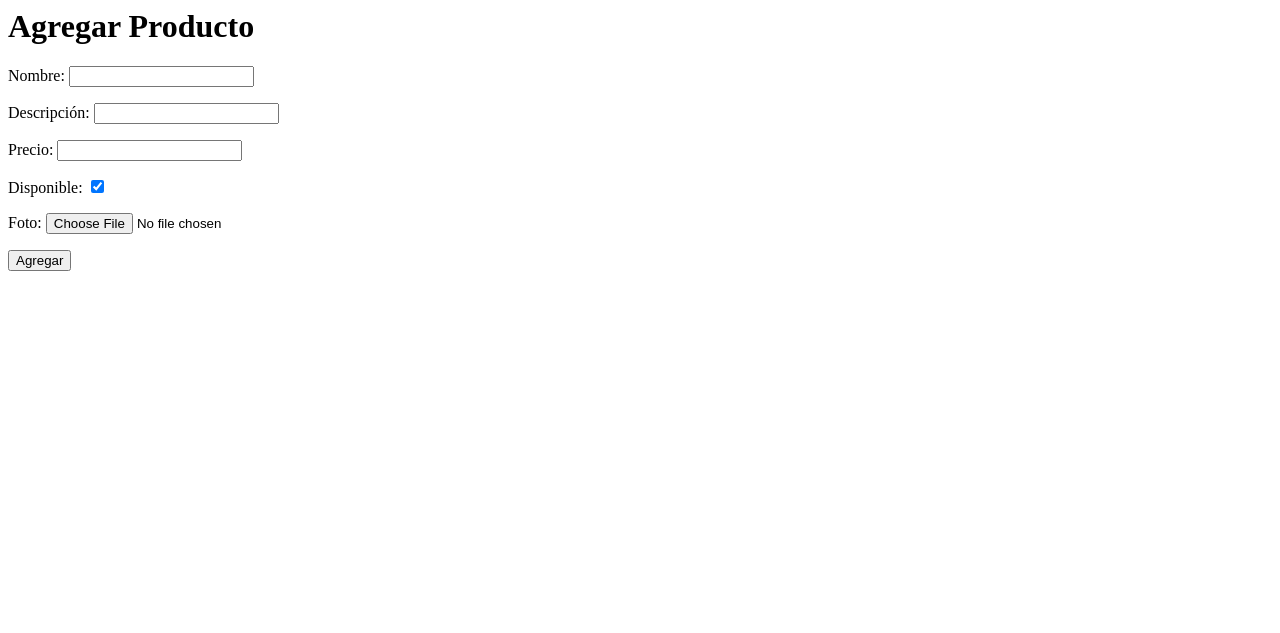
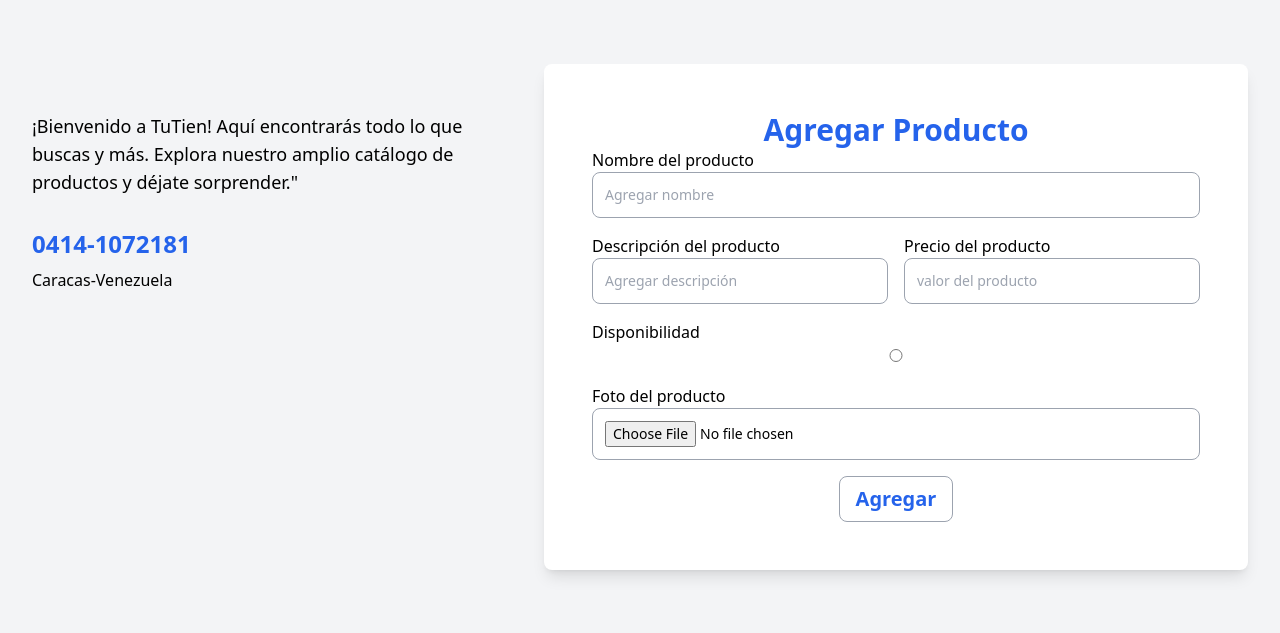
Before and after one commit to marcodev0506/django_proyecto_2, a Django app: page /productos/add/ in a window 1280 px wide. Shown: the top 633 px of the page. Run offline with Django 4.2, Linux system fonts and the light colour scheme; some libraries are stand-ins or nearby versions.

Commit message:
vista_mejorada

```diff
--- a/Coffee_Shop/products/templates/products/add_product.html
+++ b/Coffee_Shop/products/templates/products/add_product.html
@@ -1,6 +1,87 @@
-<h1>Agregar Producto</h1>
-<form method="post" enctype="multipart/form-data">
-    {% csrf_token %}
-    {{ form.as_p }}
-    <button type="submit">Agregar</button>
-</form>
+{% extends "base.html" %}
+{% block content %}
+
+<section class="bg-gray-100">
+  <div class="mx-auto max-w-screen-xl px-4 py-16 sm:px-6 lg:px-8">
+    <div class="grid grid-cols-1 gap-x-16 gap-y-8 lg:grid-cols-5">
+      <div class="lg:col-span-2 lg:py-12">
+        <p class="max-w-xl text-lg">
+          ¡Bienvenido a TuTien! Aquí encontrarás todo lo que buscas y más.
+          Explora nuestro amplio catálogo de productos y déjate sorprender."
+        </p>
+
+        <div class="mt-8">
+          <a href="#" class="text-2xl font-bold text-blue-600">
+            0414-1072181
+          </a>
+
+          <address class="mt-2 not-italic">Caracas-Venezuela</address>
+        </div>
+      </div>
+
+      <div class="rounded-lg bg-white p-8 shadow-lg lg:col-span-3 lg:p-12">
+        <h1 class="text-3xl font-bold text-center text-blue-600">Agregar Producto</h1> <form method="post" enctype="multipart/form-data">
+          {% csrf_token %}
+
+          <div class="mb-4">
+            <label for="{{ form.name.id_for_label }}">Nombre del producto</label>
+            <input
+              class="w-full rounded-lg border border-gray-400 p-3 text-sm" placeholder="Agregar nombre"
+              type="text"
+              id="name"
+              name="name"
+            >
+          </div>
+
+          <div class="grid grid-cols-1 gap-4 sm:grid-cols-2 mb-4">
+            <div>
+              <label for="{{ form.description.id_for_label }}">Descripción del producto</label>
+              <input
+                class="w-full rounded-lg border border-gray-400 p-3 text-sm" placeholder="Agregar descripción"
+                type="text"
+                id="description"
+                name="description"
+              >
+            </div>
+
+            <div>
+              <label for="{{ form.price.id_for_label }}">Precio del producto</label>
+              <input
+                class="w-full rounded-lg border border-gray-400 p-3 text-sm" placeholder="valor del producto"
+                type="number"
+                id="price"
+                name="price"
+              >
+            </div>
+          </div>
+
+          <div class="mb-4">
+            <label for="{{ form.available.id_for_label }}">Disponibilidad</label>
+            <input
+              class="w-full rounded-lg border border-gray-400 p-3 text-sm" placeholder=""
+              type="radio"
+              id="available"
+              name="available"
+            >
+          </div>
+
+          <div class="mb-4">
+            <label for="{{ form.photo.id_for_label }}">Foto del producto</label>
+            <input
+              class="w-full rounded-lg border border-gray-400 p-3 text-sm" placeholder="Name"
+              type="file"
+              id="photo"
+              name="photo"
+            >
+          </div>
+
+          <div class="text-center mt-4"> <button class="text-xl font-bold text-blue-600 border border-gray-400 rounded-lg px-4 py-2 hover:bg-gray-200" type="submit">
+              Agregar
+            </button>
+          </div>
+        </form>
+      </div>
+    </div>
+  </div>
+</section>
+{% endblock content %}
```
Also changed, not shown: Coffee_Shop/products/templates/products/list_product.html (+2 -9 lines).
